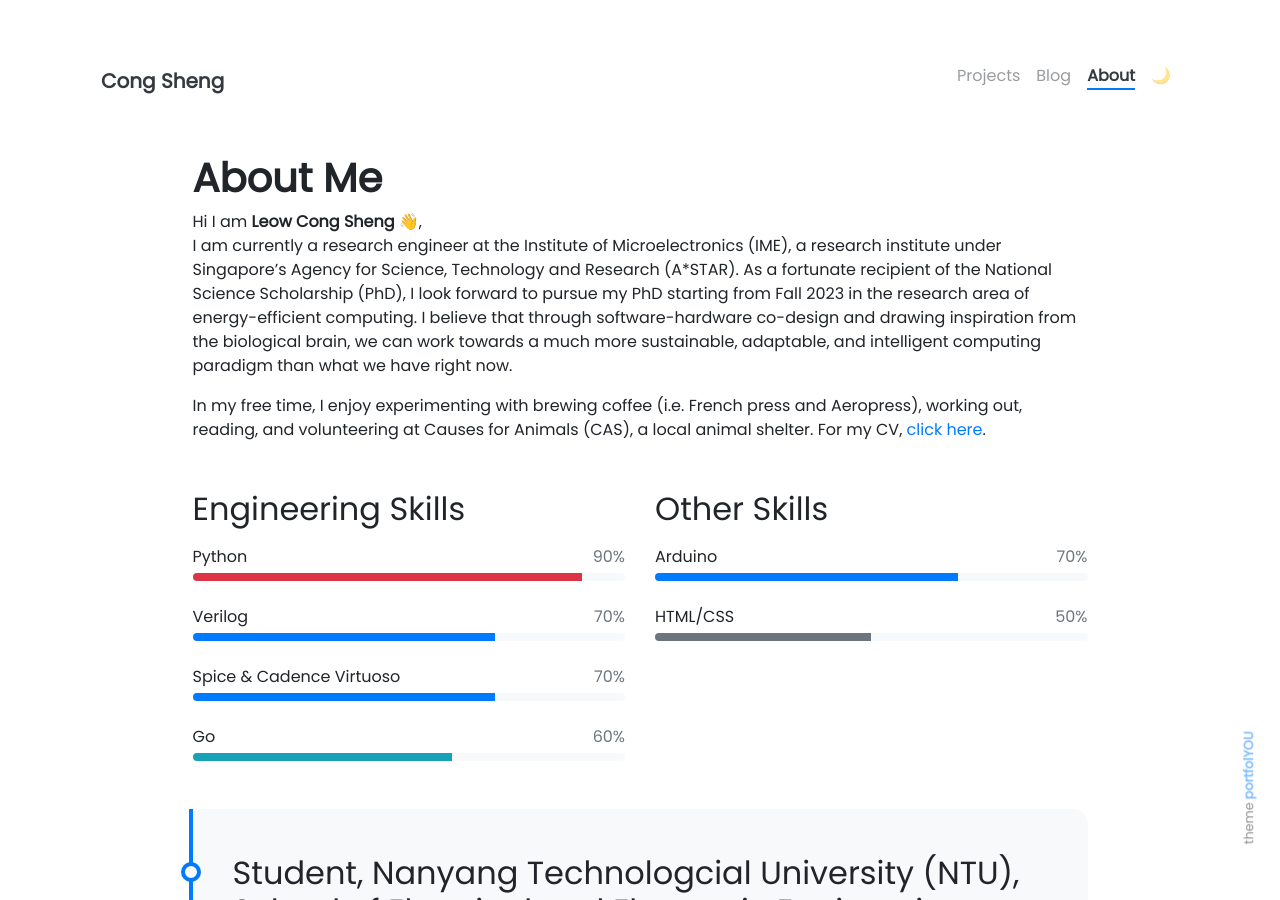
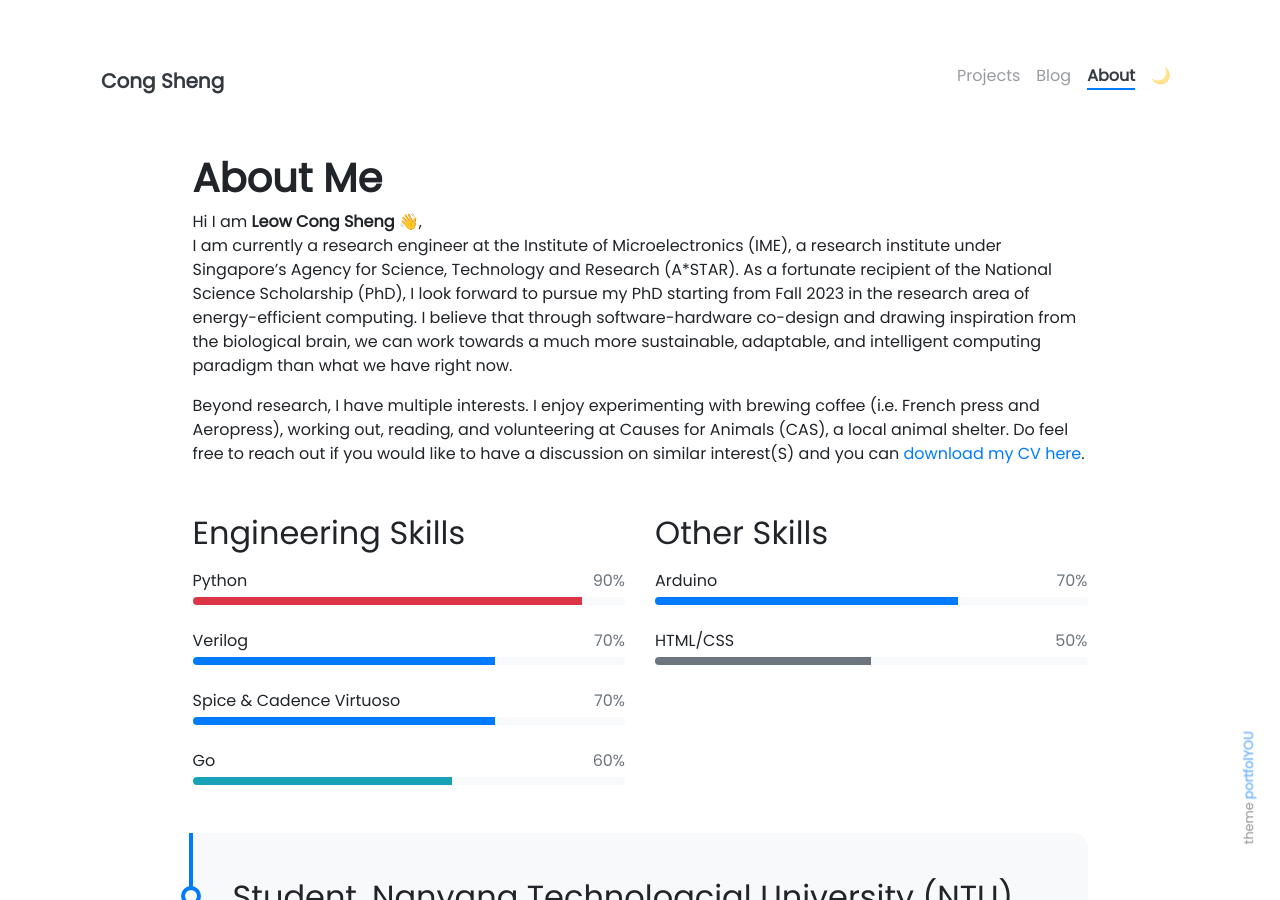
Before and after one commit to CongSheng/CongSheng.github.io, a Jekyll site: the page built from pages/about.md, in a window 1280 px wide and 900 px high. Built offline with Jekyll 4.4.1, drawn with Linux system fonts in a browser that asks for light colours; nearby versions of some CDN libraries; emoji names are drawn with the system emoji font.

```diff
--- a/pages/about.md
+++ b/pages/about.md
@@ -11,7 +11,7 @@ Hi I am **{{ site.author.name }}** :wave:,<br>
 I am currently a research engineer at the Institute of Microelectronics (IME), a research institute under Singapore's Agency for Science, Technology and Research (A*STAR).
 As a fortunate recipient of the National Science Scholarship (PhD), I look forward to pursue my PhD starting from Fall 2023 in the research area of energy-efficient computing. I believe that through software-hardware co-design and drawing inspiration from the biological brain, we can work towards a much more sustainable, adaptable, and intelligent computing paradigm than what we have right now.
 
-In my free time, I enjoy experimenting with brewing coffee (i.e. French press and Aeropress), working out, reading, and volunteering at Causes for Animals (CAS), a local animal shelter. For my CV, [click here](LeowCongSheng_CV.pdf).
+Beyond research, I have multiple interests. I enjoy experimenting with brewing coffee (i.e. French press and Aeropress), working out, reading, and volunteering at Causes for Animals (CAS), a local animal shelter. Do feel free to reach out if you would like to have a discussion on similar interest(S) and you can [download my CV here](LeowCongSheng_CV.pdf).
 
 <div class="row">
 {% include about/skills.html title="Engineering Skills" source=site.data.programming-skills %}
```
Also changed, not shown: _projects/(2) DIP.md (+1 -1 lines).
